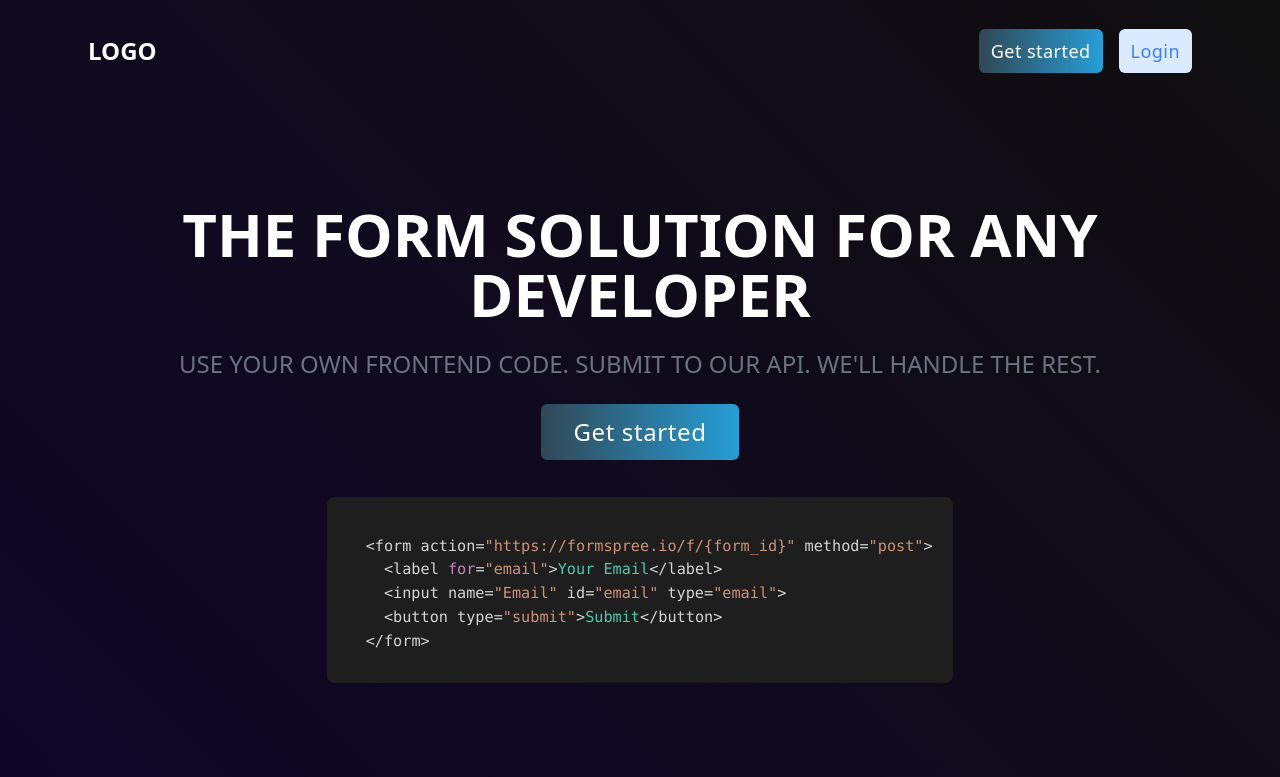
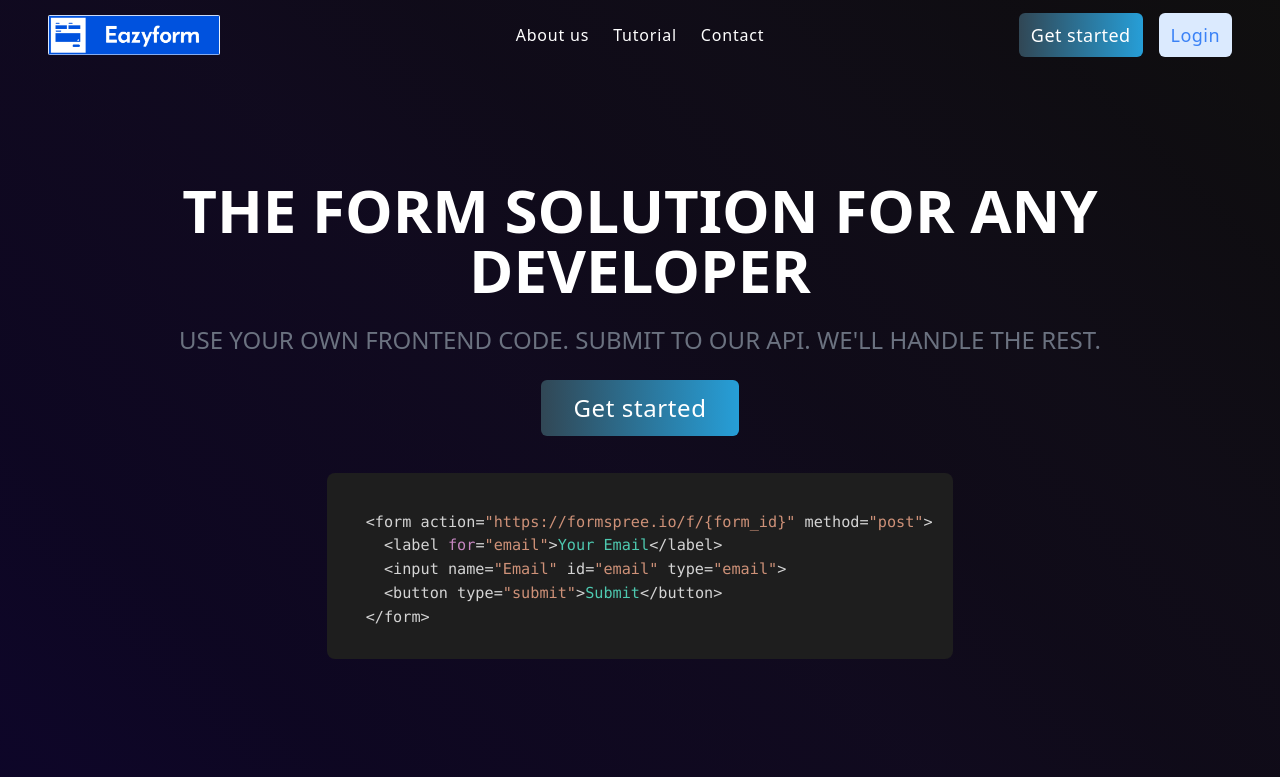
Before and after one commit to Abhiiix0/formspree_clone, a React (Create React App) app in the folder frontend/: page / in a window 1280 px wide. Shown: the top 777 px of the page. Built offline with nearby package versions, Linux system fonts and the light colour scheme; no server answers.

Commit message:
contact form and footer and navbar

```diff
--- a/frontend/src/components/Footer.jsx
+++ b/frontend/src/components/Footer.jsx
@@ -26,7 +26,7 @@ const Footer = ({ dark }) => {
     >
       {/* Top Section - Mobile Only */}
       <div
-        className={` text-sm mb-3  w-full md:mb-0 ${
+        className={` text-sm mb-3  w-full text-center md:text-start md:mb-0 ${
           dark ? " text-white" : "text-gray-600"
         }`}
       >
@@ -70,7 +70,7 @@ const Footer = ({ dark }) => {
       </div>
 
       {/* Bottom Section - Social Icons */}
-      <div className="flex gap-3 w-full  justify-end text-gray-500">
+      <div className="flex gap-3 w-full justify-center  md:justify-end text-gray-500">
         <a
           href="https://facebook.com"
           target="_blank"
--- a/frontend/src/components/HomeBanner.jsx
+++ b/frontend/src/components/HomeBanner.jsx
@@ -12,7 +12,7 @@ const HomeBanner = () => {
   </form>
       `;
   return (
-    <div className="  h-[70vh] sm:h-[87vh] grid place-content-center">
+    <div className="  h-[70vh] md:mt-2  sm:h-[87vh] grid place-content-center">
       <div className="  flex flex-col items-center justify-center gap-4 md:gap-6">
         <div className=" grid place-content-center h-full gap-4 md:gap-6">
           <h1 className=" text-center text-white uppercase text-2xl md:text-6xl font-bold">
--- a/frontend/src/components/HomeHeader.jsx
+++ b/frontend/src/components/HomeHeader.jsx
@@ -1,8 +1,12 @@
-import React from "react";
-import { useNavigate } from "react-router-dom";
+import React, { useState } from "react";
+import eazyformlogo from "../assets/eazyform.png";
+import { Link, useNavigate } from "react-router-dom";
+import { MenuUnfoldOutlined, CloseOutlined } from "@ant-design/icons";
 
 const HomeHeader = () => {
+  const [isMenuOpen, setIsMenuOpen] = useState(false); // State for slider visibility
   const navigate = useNavigate();
+
   const goToLogin = () => {
     const token = localStorage.getItem("token");
     if (token) {
@@ -11,27 +15,97 @@ const HomeHeader = () => {
       navigate("/login");
     }
   };
+
   return (
-    <div className=" py-4">
-      <div className=" h-[50px] md:h-[70px] w-full flex justify-between items-center px-0 md:px-10">
-        <p className=" cursor-pointer font-bold text-lg md:text-2xl text-white">
-          LOGO
-        </p>
-        <div className=" flex items-center justify-center gap-2 sm:gap-4">
+    <div className="relative">
+      <div className=" h-[50px] md:h-[70px] w-full flex justify-between items-center">
+        <Link
+          to="/"
+          className=" w-full cursor-pointer font-bold text-lg md:text-2xl text-white"
+        >
+          <img
+            src={eazyformlogo}
+            className=" h-7 md:h-10 bg-transparent rounded-sm object-contain"
+            alt="EazyForm Logo"
+          />
+        </Link>
+        <div className=" hidden lg:flex  w-full gap-6 justify-center items-center">
+          <p className=" text-white hover:text-blue-500 font-medium tracking-wider">
+            About us
+          </p>
+          <p className=" text-white hover:text-blue-500 font-medium tracking-wider">
+            Tutorial
+          </p>
+          <Link
+            to="/contact"
+            className=" text-white hover:text-blue-500 font-medium tracking-wider"
+          >
+            Contact
+          </Link>
+        </div>
+        <div className="flex w-full items-center justify-end gap-2 sm:gap-4">
+          <span className="hidden lg:block">
+            <button
+              onClick={() => navigate("/signup")}
+              className="btn-grad tracking-wide text-[12px] md:text-lg bg-blue-500 rounded-md text-white font-medium px-2 sm:px-3 py-[5px] sm:py-2"
+            >
+              Get started
+            </button>
+          </span>
+          <button
+            onClick={() => goToLogin()}
+            className="hidden lg:block tracking-wide bg-blue-100 text-[12px] hover:opacity-80 rounded-md md:text-lg text-blue-500 font-medium px-2 sm:px-3 py-[5px] sm:py-2"
+          >
+            Login
+          </button>
+          {isMenuOpen ? (
+            <CloseOutlined
+              className="text-3xl md:text-4xl text-white lg:hidden cursor-pointer"
+              onClick={() => setIsMenuOpen(false)}
+            />
+          ) : (
+            <MenuUnfoldOutlined
+              className="text-3xl md:text-4xl text-white lg:hidden cursor-pointer"
+              onClick={() => setIsMenuOpen(true)}
+            />
+          )}
+        </div>
+      </div>
+      {/* Glass blur slider */}
+      {isMenuOpen && (
+        <div className="absolute top-[50px] rounded-md p-4 right-0 h-[350px] w-full bg-white/10 backdrop-blur-md shadow-md flex flex-col items-center justify-center gap-4 z-50 transition-transform duration-300">
+          <p
+            className="text-white hover:text-blue-500 font-medium tracking-wider cursor-pointer"
+            onClick={() => navigate("/about")}
+          >
+            About us
+          </p>
+          <p
+            className="text-white hover:text-blue-500 font-medium tracking-wider cursor-pointer"
+            onClick={() => navigate("/tutorial")}
+          >
+            Tutorial
+          </p>
+          <p
+            className="text-white hover:text-blue-500 font-medium tracking-wider cursor-pointer"
+            onClick={() => navigate("/contact")}
+          >
+            Contact
+          </p>
           <button
             onClick={() => navigate("/signup")}
-            className="  btn-grad tracking-wide text-[12px] md:text-lg bg-blue-500 rounded-md text-white font-medium px-2 sm:px-3 py-[5px] sm:py-2"
+            className="btn-grad w-full tracking-wide text-sm bg-blue-500 rounded-md text-white font-medium px-4 py-2"
           >
             Get started
           </button>
           <button
             onClick={() => goToLogin()}
-            className="  tracking-wide bg-blue-100 text-[12px] hover:opacity-80 rounded-md md:text-lg text-blue-500 font-medium px-2 sm:px-3 py-[5px] sm:py-2"
+            className="tracking-wide border w-full bg-blue-100 text-sm hover:opacity-80 rounded-md text-blue-500 font-medium px-4 py-2"
           >
             Login
           </button>
         </div>
-      </div>
+      )}
     </div>
   );
 };
--- a/frontend/src/pages/Home.jsx
+++ b/frontend/src/pages/Home.jsx
@@ -16,7 +16,7 @@ const Home = () => {
 </form>
     `;
   return (
-    <div className="gradient flex px-4 sm:px-12  flex-col justify-between h-full">
+    <div className="gradient  flex px-4 sm:px-12  flex-col justify-between h-full">
       <HomeHeader />
       <HomeBanner />
       <HowItWork />
```
Also changed, not shown: frontend/src/pages/Contact.jsx (+83 -20 lines), frontend/src/assets/eazyform.png (added).
